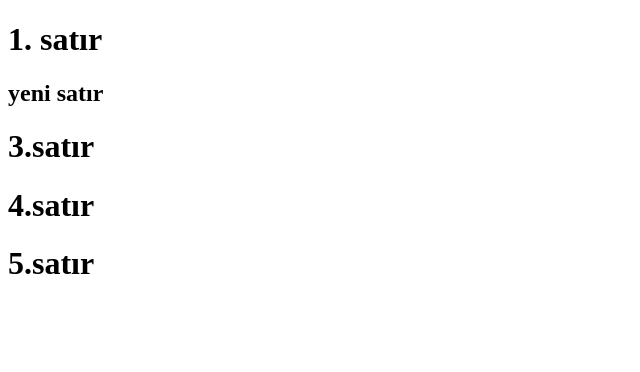
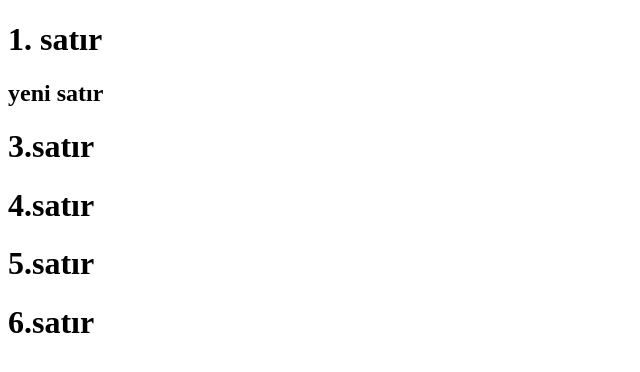
Before and after one commit to sare0/webDevGitDeneme, a plain HTML site: page index.html in a window 1280 px wide. Shown: the whole page, without its empty margins (0-640 px from the left). Drawn offline with Linux system fonts and the light colour scheme.

Commit message:
7.commit github.com

```diff
--- a/index.html
+++ b/index.html
@@ -10,5 +10,6 @@
 <h1>3.satır</h1>
  <h1>4.satır</h1>
   <h1>5.satır</h1>
+    <h1>6.satır</h1>
   </body>
 </html>
```
